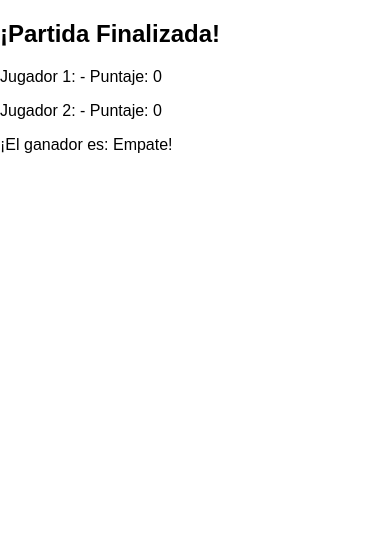
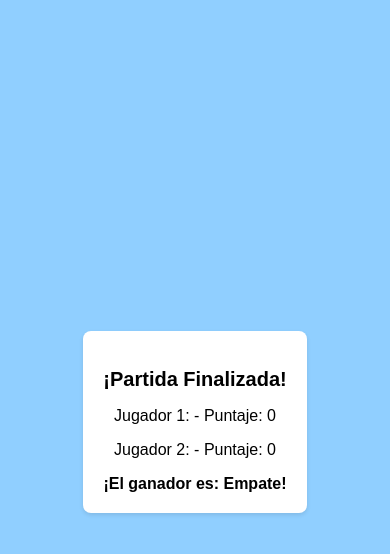
Before and after one commit to SantiagoVidela933/RummyCounterApp, a React (Vite) app: page /scorepage in a window 390 px wide. Shown: the top 554 px of the page. Built offline with nearby package versions, Linux system fonts and the light colour scheme.

Commit message:
css para score page

```diff
--- a/src/components/Score/ScorePage.css
+++ b/src/components/Score/ScorePage.css
@@ -1,18 +1,40 @@
-.main{
-    display: flex;
-    justify-content: center;
-    height: 100vh;
-    background-color: #555050;
+
+.ScorePage{
+    background-color: var(--blue-200);
 }
 
-.main_container{
-    display: flex;
-    flex-direction: column;
-    justify-content: center;
-    align-items: center;
+.ScorePage_popup{
+    background-color: var(--blue-500);
 }
 
-.main_container-h1{
-    font-size: 6vh;
-    padding-bottom: 30px;
-}
+@media (max-width: 768px) {
+    .ScorePage {
+      display: flex;
+      justify-content: center;
+      align-items: center;
+      height: 100vh;
+    }
+
+    .ScorePage_popup {
+      background-color: #ffffff;
+      border-radius: 8px;
+      padding: 20px;
+      text-align: center;
+      box-shadow: 0px 2px 4px rgba(0, 0, 0, 0.1);
+    }
+
+    .ScorePage_popup h2 {
+      font-size: 20px;
+      margin-bottom: 10px;
+    }
+
+    .ScorePage_popup p {
+      font-size: 16px;
+      margin-bottom: 8px;
+    }
+
+    .ScorePage_popup p:last-child {
+      margin-bottom: 0;
+      font-weight: bold;
+    }
+  }
```
